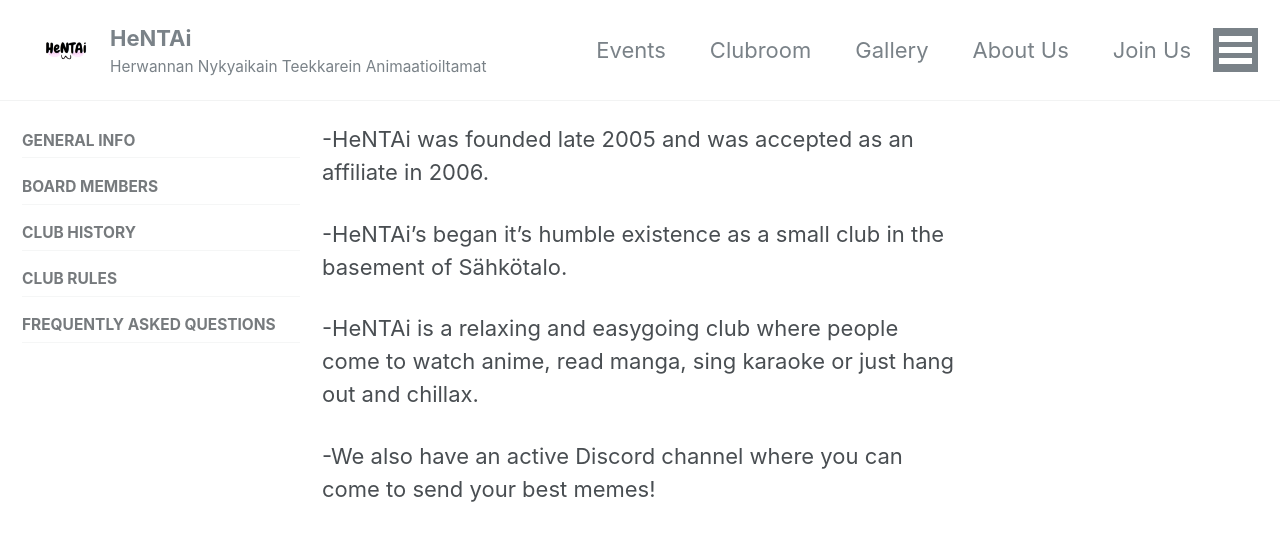
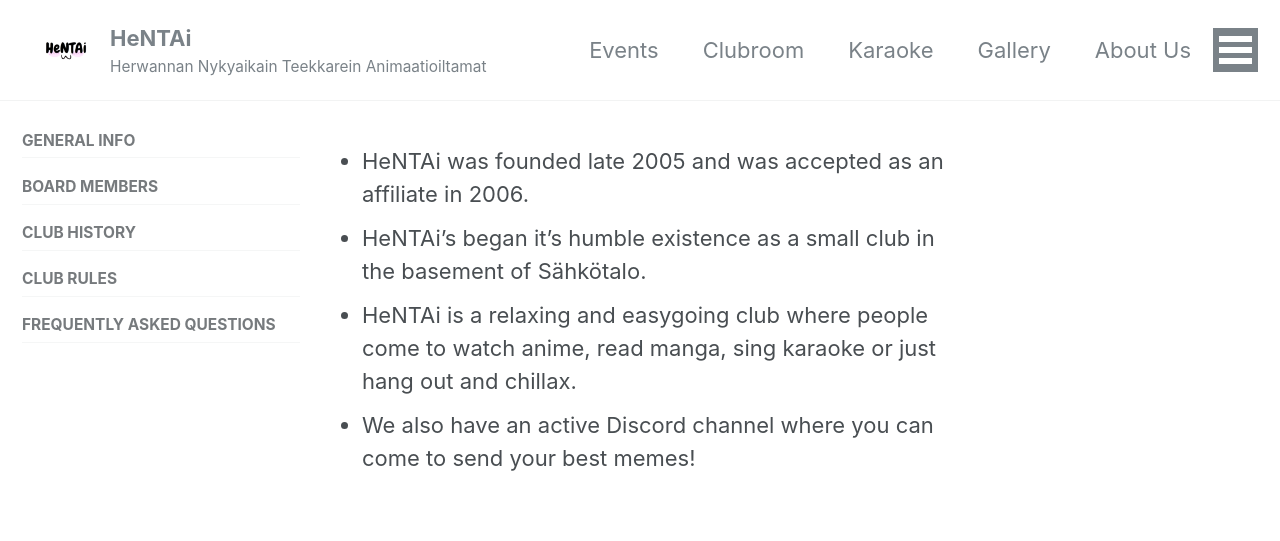
Before and after one commit to HNTA-Club/website, a Jekyll site: the page built from _pages/history.md, in a window 1280 px wide and 900 px high. Shown: the top 541 px of the window. Built offline with Jekyll 4.4.1, drawn with Linux system fonts in a browser that asks for light colours; cached includes are drawn as plain includes; nearby versions of some CDN libraries.

Commit message:
improvements

```diff
--- a/_data/navigation.yml
+++ b/_data/navigation.yml
@@ -6,6 +6,8 @@
     url: /events/
   - title: "Clubroom"
     url: /clubroom/
+  - title: "Karaoke"
+    url: /karaoke/
   - title: "Gallery"
     url: /gallery/
   - title: "About Us"
@@ -38,7 +40,7 @@
     url: /karaoke/
 
 clubroom:
-  - title: "Clubroom status"
+  - title: "Clubroom route"
     url: /clubroom/
   - title: "Loanable manga"
     url: /manga/
--- a/_pages/history.md
+++ b/_pages/history.md
@@ -5,10 +5,7 @@
   nav: "info"
 ---
 
-  -HeNTAi was founded late 2005 and was accepted as an affiliate in 2006.
-
-  -HeNTAi's began it's humble existence as a small club in the basement of Sähkötalo.
-
-  -HeNTAi is a relaxing and easygoing club where people come to watch anime, read manga, sing karaoke or just hang out and chillax.
-
-  -We also have an active Discord channel where you can come to send your best memes!
+* HeNTAi was founded late 2005 and was accepted as an affiliate in 2006.
+* HeNTAi's began it's humble existence as a small club in the basement of Sähkötalo.
+* HeNTAi is a relaxing and easygoing club where people come to watch anime, read manga, sing karaoke or just hang out and chillax.
+* We also have an active Discord channel where you can come to send your best memes!
```
Also changed, not shown: _pages/clubroom.md (+2 -2 lines), _pages/faq.md (+2 -0 lines), _pages/home.md (+1 -7 lines), _pages/karaoke.md (+4 -0 lines).
